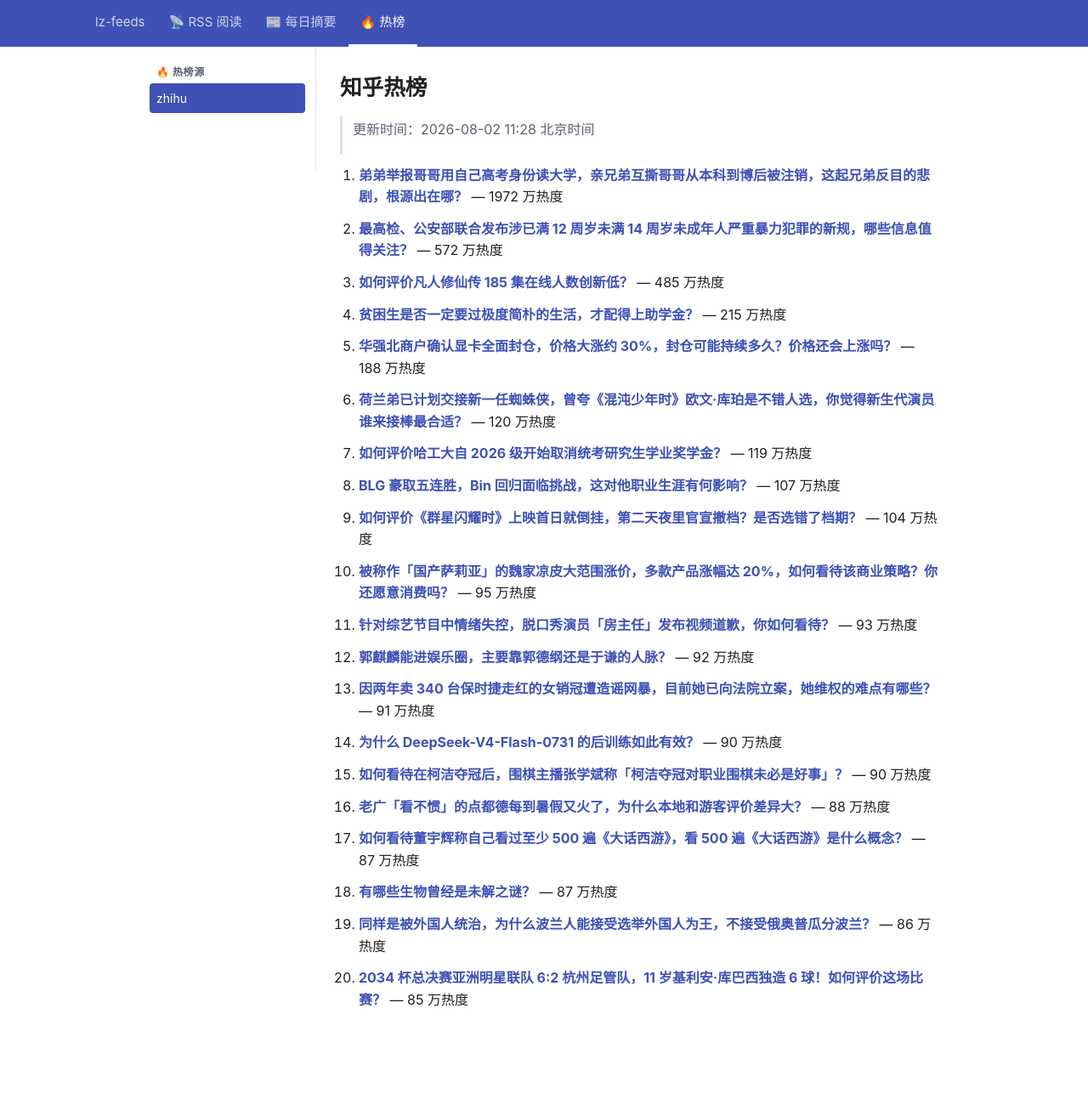
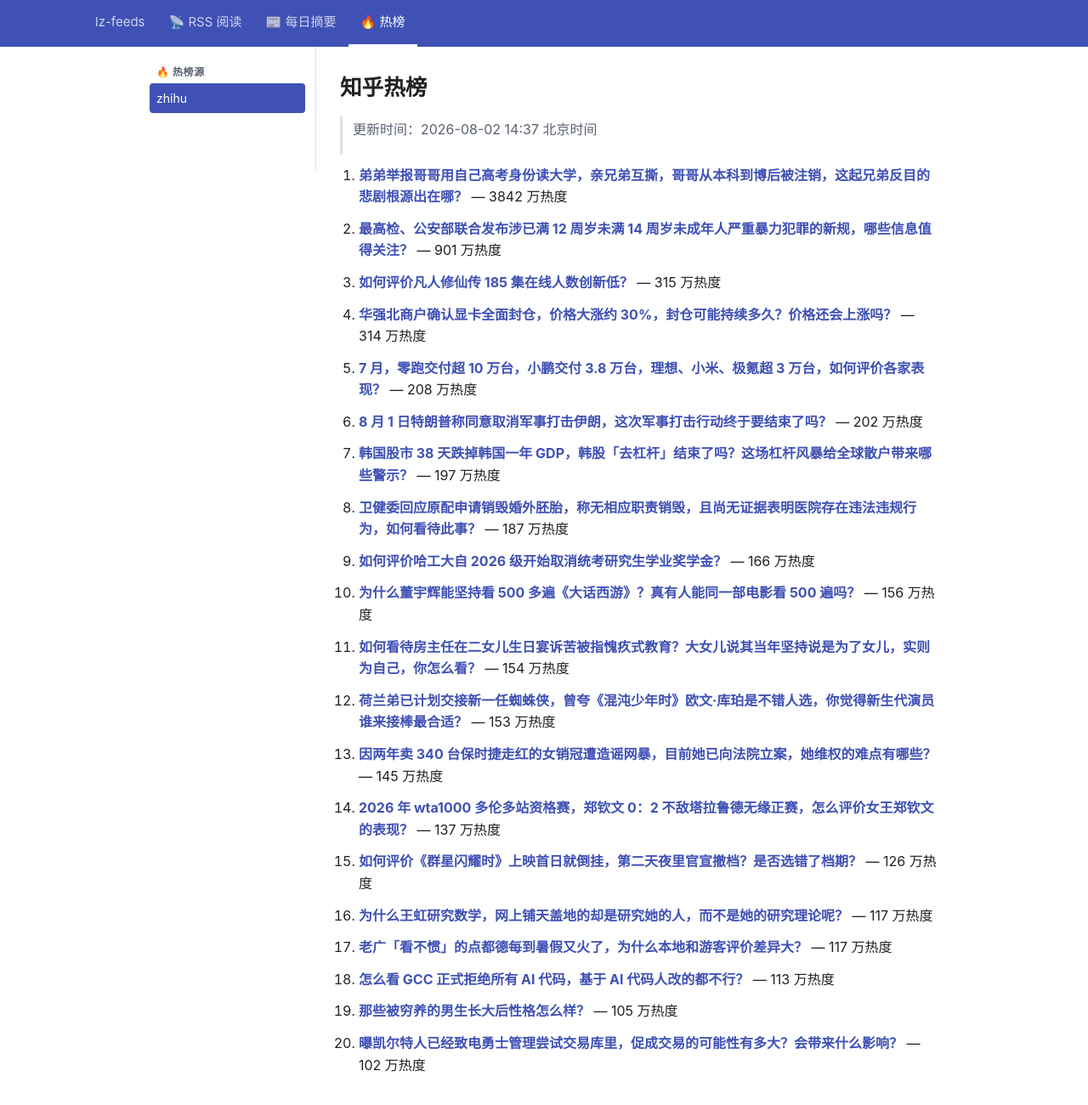
Before and after one commit to lizhang0101/lz-feeds, a Jekyll site: the page built from _hotlist/zhihu.md, in a window 1280 px wide and 1330 px high. Shown: the top 1300 px of the window at 85% size. Built offline with Jekyll 4.4.1, drawn with Linux system fonts in a browser that asks for light colours.

Commit message:
hotlist: 2026-08-02T06:37Z

```diff
--- a/_hotlist/zhihu.md
+++ b/_hotlist/zhihu.md
@@ -1,48 +1,48 @@
 ---
-updated: 2026-08-02 11:28 北京时间
+updated: 2026-08-02 14:37 北京时间
 count: 20
 ---
 
 # 知乎热榜
 
-> 更新时间：2026-08-02 11:28 北京时间
+> 更新时间：2026-08-02 14:37 北京时间
 
-1. **[弟弟举报哥哥用自己高考身份读大学，亲兄弟互撕哥哥从本科到博后被注销，这起兄弟反目的悲剧，根源出在哪？](https://www.zhihu.com/question/2066897666827620550)** — 1972 万热度
+1. **[弟弟举报哥哥用自己高考身份读大学，亲兄弟互撕，哥哥从本科到博后被注销，这起兄弟反目的悲剧根源出在哪？](https://www.zhihu.com/question/2066897666827620550)** — 3842 万热度
 
-2. **[最高检、公安部联合发布涉已满 12 周岁未满 14 周岁未成年人严重暴力犯罪的新规，哪些信息值得关注？](https://www.zhihu.com/question/2066607321828909163)** — 572 万热度
+2. **[最高检、公安部联合发布涉已满 12 周岁未满 14 周岁未成年人严重暴力犯罪的新规，哪些信息值得关注？](https://www.zhihu.com/question/2066607321828909163)** — 901 万热度
 
-3. **[如何评价凡人修仙传 185 集在线人数创新低？](https://www.zhihu.com/question/2066913777354854626)** — 485 万热度
+3. **[如何评价凡人修仙传 185 集在线人数创新低？](https://www.zhihu.com/question/2066913777354854626)** — 315 万热度
 
-4. **[贫困生是否一定要过极度简朴的生活，才配得上助学金？](https://www.zhihu.com/question/2065816150374667192)** — 215 万热度
+4. **[华强北商户确认显卡全面封仓，价格大涨约 30%，封仓可能持续多久？价格还会上涨吗？](https://www.zhihu.com/question/2066457771600343391)** — 314 万热度
 
-5. **[华强北商户确认显卡全面封仓，价格大涨约 30%，封仓可能持续多久？价格还会上涨吗？](https://www.zhihu.com/question/2066457771600343391)** — 188 万热度
+5. **[7 月，零跑交付超 10 万台，小鹏交付 3.8 万台，理想、小米、极氪超 3 万台，如何评价各家表现？](https://www.zhihu.com/question/2066920261631451637)** — 208 万热度
 
-6. **[荷兰弟已计划交接新一任蜘蛛侠，曾夸《混沌少年时》欧文·库珀是不错人选，你觉得新生代演员谁来接棒最合适？](https://www.zhihu.com/question/2066482755664175153)** — 120 万热度
+6. **[8 月 1 日特朗普称同意取消军事打击伊朗，这次军事打击行动终于要结束了吗？](https://www.zhihu.com/question/2067198062456463879)** — 202 万热度
 
-7. **[如何评价哈工大自 2026 级开始取消统考研究生学业奖学金？](https://www.zhihu.com/question/2065166119082766374)** — 119 万热度
+7. **[韩国股市 38 天跌掉韩国一年 GDP，韩股「去杠杆」结束了吗？这场杠杆风暴给全球散户带来哪些警示？](https://www.zhihu.com/question/2066920268627547112)** — 197 万热度
 
-8. **[BLG 豪取五连胜，Bin 回归面临挑战，这对他职业生涯有何影响？](https://www.zhihu.com/question/2066618369793696754)** — 107 万热度
+8. **[卫健委回应原配申请销毁婚外胚胎，称无相应职责销毁，且尚无证据表明医院存在违法违规行为，如何看待此事？](https://www.zhihu.com/question/2066572406123247015)** — 187 万热度
 
-9. **[如何评价《群星闪耀时》上映首日就倒挂，第二天夜里官宣撤档？是否选错了档期？](https://www.zhihu.com/question/2064914903232672188)** — 104 万热度
+9. **[如何评价哈工大自 2026 级开始取消统考研究生学业奖学金？](https://www.zhihu.com/question/2065166119082766374)** — 166 万热度
 
-10. **[被称作「国产萨莉亚」的魏家凉皮大范围涨价，多款产品涨幅达 20%，如何看待该商业策略？你还愿意消费吗？](https://www.zhihu.com/question/2066181294938232007)** — 95 万热度
+10. **[为什么董宇辉能坚持看 500 多遍《大话西游》？真有人能同一部电影看 500 遍吗？](https://www.zhihu.com/question/2066466013324088063)** — 156 万热度
 
-11. **[针对综艺节目中情绪失控，脱口秀演员「房主任」发布视频道歉，你如何看待？](https://www.zhihu.com/question/2066803381927146362)** — 93 万热度
+11. **[如何看待房主任在二女儿生日宴诉苦被指愧疚式教育？大女儿说其当年坚持说是为了女儿，实则为自己，你怎么看？](https://www.zhihu.com/question/2067018457934197978)** — 154 万热度
 
-12. **[郭麒麟能进娱乐圈，主要靠郭德纲还是于谦的人脉？](https://www.zhihu.com/question/2066185328994603423)** — 92 万热度
+12. **[荷兰弟已计划交接新一任蜘蛛侠，曾夸《混沌少年时》欧文·库珀是不错人选，你觉得新生代演员谁来接棒最合适？](https://www.zhihu.com/question/2066482755664175153)** — 153 万热度
 
-13. **[因两年卖 340 台保时捷走红的女销冠遭造谣网暴，目前她已向法院立案，她维权的难点有哪些？](https://www.zhihu.com/question/2066617997154677677)** — 91 万热度
+13. **[因两年卖 340 台保时捷走红的女销冠遭造谣网暴，目前她已向法院立案，她维权的难点有哪些？](https://www.zhihu.com/question/2066617997154677677)** — 145 万热度
 
-14. **[为什么 DeepSeek-V4-Flash-0731 的后训练如此有效？](https://www.zhihu.com/question/2066595452238160814)** — 90 万热度
+14. **[2026 年 wta1000 多伦多站资格赛，郑钦文 0：2 不敌塔拉鲁德无缘正赛，怎么评价女王郑钦文的表现？](https://www.zhihu.com/question/2067079336692278119)** — 137 万热度
 
-15. **[如何看待在柯洁夺冠后，围棋主播张学斌称「柯洁夺冠对职业围棋未必是好事」？](https://www.zhihu.com/question/2066226857570039487)** — 90 万热度
+15. **[如何评价《群星闪耀时》上映首日就倒挂，第二天夜里官宣撤档？是否选错了档期？](https://www.zhihu.com/question/2064914903232672188)** — 126 万热度
 
-16. **[老广「看不惯」的点都德每到暑假又火了，为什么本地和游客评价差异大？](https://www.zhihu.com/question/2066180723078338542)** — 88 万热度
+16. **[为什么王虹研究数学，网上铺天盖地的却是研究她的人，而不是她的研究理论呢？](https://www.zhihu.com/question/2065556367398776982)** — 117 万热度
 
-17. **[如何看待董宇辉称自己看过至少 500 遍《大话西游》，看 500 遍《大话西游》是什么概念？](https://www.zhihu.com/question/2066124597305652933)** — 87 万热度
+17. **[老广「看不惯」的点都德每到暑假又火了，为什么本地和游客评价差异大？](https://www.zhihu.com/question/2066180723078338542)** — 117 万热度
 
-18. **[有哪些生物曾经是未解之谜？](https://www.zhihu.com/question/2064845201160528694)** — 87 万热度
+18. **[怎么看 GCC 正式拒绝所有 AI 代码，基于 AI 代码人改的都不行？](https://www.zhihu.com/question/2066611104294482895)** — 113 万热度
 
-19. **[同样是被外国人统治，为什么波兰人能接受选举外国人为王，不接受俄奥普瓜分波兰？](https://www.zhihu.com/question/286026991)** — 86 万热度
+19. **[那些被穷养的男生长大后性格怎么样？](https://www.zhihu.com/question/263676326)** — 105 万热度
 
-20. **[2034 杯总决赛亚洲明星联队 6:2 杭州足管队，11 岁基利安·库巴西独造 6 球！如何评价这场比赛？](https://www.zhihu.com/question/2066998091107120647)** — 85 万热度
+20. **[曝凯尔特人已经致电勇士管理尝试交易库里，促成交易的可能性有多大？会带来什么影响？](https://www.zhihu.com/question/2067193647045375391)** — 102 万热度
```
